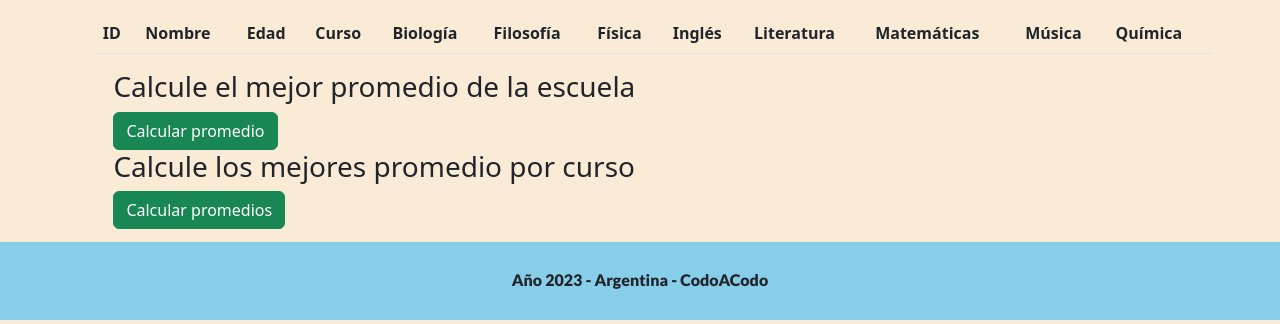
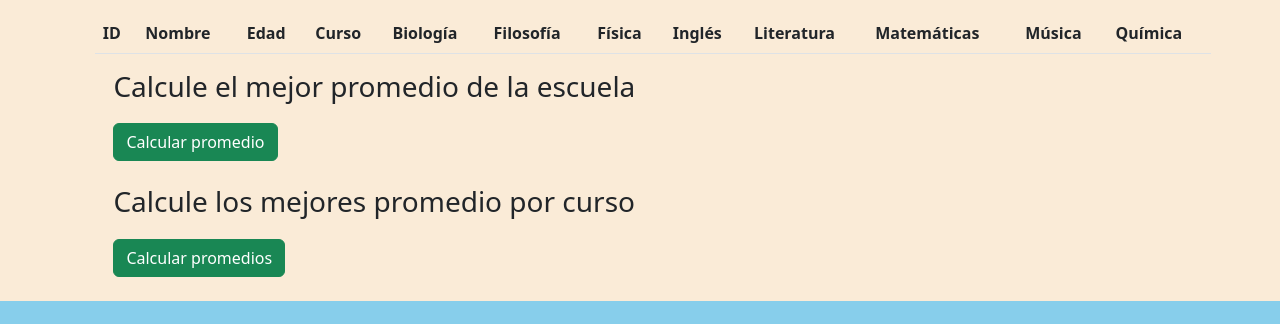
Before and after one commit to miguelarcedev/trabajo-obligatorio-final-frontend, a plain HTML site: page index.html in a window 1280 px wide. Shown: the part 1024-1348 px from the top of the page. Drawn offline with nearby package versions, Linux system fonts and the light colour scheme; no server answers.

Commit message:
cambie estilos

```diff
--- a/css/mis_estilos.css
+++ b/css/mis_estilos.css
@@ -114,6 +114,12 @@ button {
 
 .mejor_promedio{
     margin-left: 7%;
+    margin-top: 1%;
+}
+
+.promedio-bton {
+    margin-top: 1%;
+    margin-bottom: 1%;
 }
 
 /*nuevo alumno*/
--- a/index.html
+++ b/index.html
@@ -72,12 +72,12 @@
           <section class="mejor_promedio" id="mejor-promedio">
             <h3>Calcule el mejor promedio de la escuela</h3>
             <article id="calculado"></article>
-            <button class="btn btn-success" id="boton_calcular">Calcular promedio</button>
+            <button class="btn btn-success promedio-bton" id="boton_calcular">Calcular promedio</button>
           </section>
           <section class="mejor_promedio" id="mejor-promedio_todos">
             <h3>Calcule los mejores promedio por curso</h3>
             <section id="promedio-calculado"></section>
-            <button class="btn btn-success" id="boton_calcular_todos">Calcular promedios</button>
+            <button class="btn btn-success promedio-bton" id="boton_calcular_todos">Calcular promedios</button>
           </section>
     </section>
     <footer>
```
